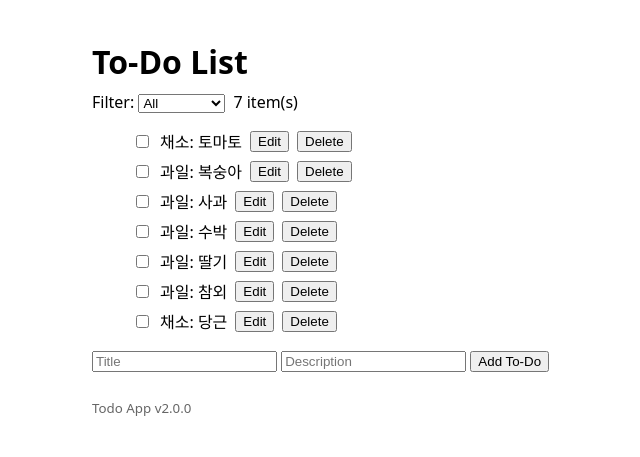
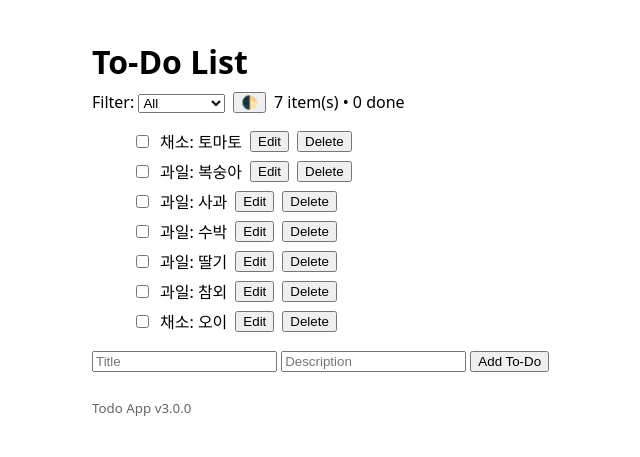
Before and after one commit to mj4863/FastApi_Todos, a FastAPI app: page / in a window 1280 px wide. Shown: the top 457 px of the page, without its empty margins (188-828 px from the left). Run offline with FastAPI, Linux system fonts and the light colour scheme.

Commit message:
feat: bump to v3.0.0; CORS, X-App-Version, GET /todos/{id}; UI filter persistence & status

```diff
--- a/fastapi-app/main.py
+++ b/fastapi-app/main.py
@@ -1,14 +1,23 @@
 from fastapi import FastAPI, HTTPException, Query
 from fastapi.responses import HTMLResponse
+from fastapi.middleware.cors import CORSMiddleware
+from fastapi import Request
 from pydantic import BaseModel, field_validator
 from typing import List, Optional
 import json
 import os
 from pathlib import Path
 
-APP_VERSION = "2.0.0"
+APP_VERSION = "3.0.0"
 
 app = FastAPI(title="Todo App", version=APP_VERSION)
+
+app.add_middleware(
+    CORSMiddleware,
+    allow_origins=["*"],
+    allow_methods=["*"],
+    allow_headers=["*"],
+)
 
 # --- Paths (절대경로 안전화) ---
 BASE_DIR = Path(__file__).resolve().parent
@@ -100,3 +109,16 @@ def read_root():
     if not INDEX_HTML.exists():
         return HTMLResponse("<h1>index.html not found</h1>", status_code=500)
     return HTMLResponse(INDEX_HTML.read_text(encoding="utf-8"))
+
+@app.middleware("http")
+async def add_version_header(request: Request, call_next):
+    resp = await call_next(request)
+    resp.headers["X-App-Version"] = APP_VERSION
+    return resp
+
+@app.get("/todos/{todo_id}", response_model=TodoItem)
+def get_todo(todo_id: int):
+    for t in load_todos():
+        if t["id"] == todo_id:
+            return t
+    raise HTTPException(status_code=404, detail="To-Do item not found")
--- a/fastapi-app/templates/index.html
+++ b/fastapi-app/templates/index.html
@@ -14,6 +14,9 @@
     footer { margin-top: 24px; color: #666; }
     button { cursor: pointer; }
     .err { color: #b00020; margin: 6px 0; }
+    :root { color-scheme: light dark; }          /* NEW: 브라우저 기본 다크 지원 힌트 */
+    body.dark { background:#111; color:#eee; }   /* NEW: 매우 간단한 다크 */
+    body.dark small.muted { color:#aaa; }
   </style>
 </head>
 <body>
@@ -27,6 +30,7 @@
         <option value="false">Active</option>
       </select>
     </label>
+    <button type="button" id="toggle-theme" title="Toggle dark mode">🌓</button>
     <span id="status" class="small muted"></span>
   </div>
 
@@ -51,6 +55,16 @@
     const statusEl = $("#status");
     const errEl = $("#error");
     const verEl = $("#app-version");
+    const FILTER_KEY = 'todo-filter';
+    const THEME_KEY = 'todo-theme';
+
+    if (localStorage.getItem(THEME_KEY) === 'dark') document.body.classList.add('dark');
+    $("#toggle-theme").onclick = () => {
+      document.body.classList.toggle('dark');
+      localStorage.setItem(THEME_KEY, document.body.classList.contains('dark') ? 'dark' : 'light');
+    };
+
+    filterEl.value = localStorage.getItem(FILTER_KEY) || 'all';
 
     async function getVersion() {
       try {
@@ -74,6 +88,17 @@
 
       listEl.innerHTML = '';
       statusEl.textContent = `${todos.length} item(s)`;
+
+      const done = todos.filter(t => !!t.completed).length;
+      statusEl.textContent = `${todos.length} item(s) • ${done} done`;
+
+      if (todos.length === 0) {
+        const li = document.createElement('li');
+        li.className = 'muted';
+        li.textContent = 'No items yet. Add your first to-do!';
+        listEl.appendChild(li);
+        return;
+      }
 
       todos.forEach(todo => {
         const li = document.createElement('li');
@@ -156,10 +181,15 @@
       }
     });
 
-    filterEl.addEventListener('change', fetchTodos);
+    filterEl.addEventListener('change', () => {
+      localStorage.setItem(FILTER_KEY, filterEl.value);
+      fetchTodos();
+    });
 
     getVersion();
     fetchTodos();
+
+
   </script>
 </body>
 </html>
--- a/fastapi-app/todo.json
+++ b/fastapi-app/todo.json
@@ -36,9 +36,9 @@
         "completed": false
     },
     {
-        "id": 1758264132078,
+        "id": 1759232642541,
         "title": "채소",
-        "description": "당근",
+        "description": "오이",
         "completed": false
     }
 ]
```
